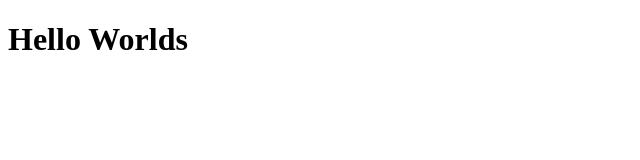
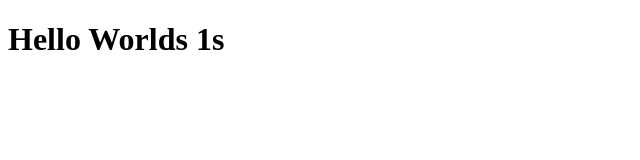
Before and after one commit to TahiruMustapha/pre-mest, a plain HTML site: page index.html in a window 1280 px wide. Shown: the full height of the page, 0-640 px from the left. Drawn offline with Linux system fonts and the light colour scheme.

Commit message:
update index.html

```diff
--- a/index.html
+++ b/index.html
@@ -9,5 +9,5 @@
 <body>
    <script src = "js/main.js"></script>
 </body>
-<h1>Hello Worlds</h1>
+<h1>Hello Worlds 1s</h1>
 </html>
```
